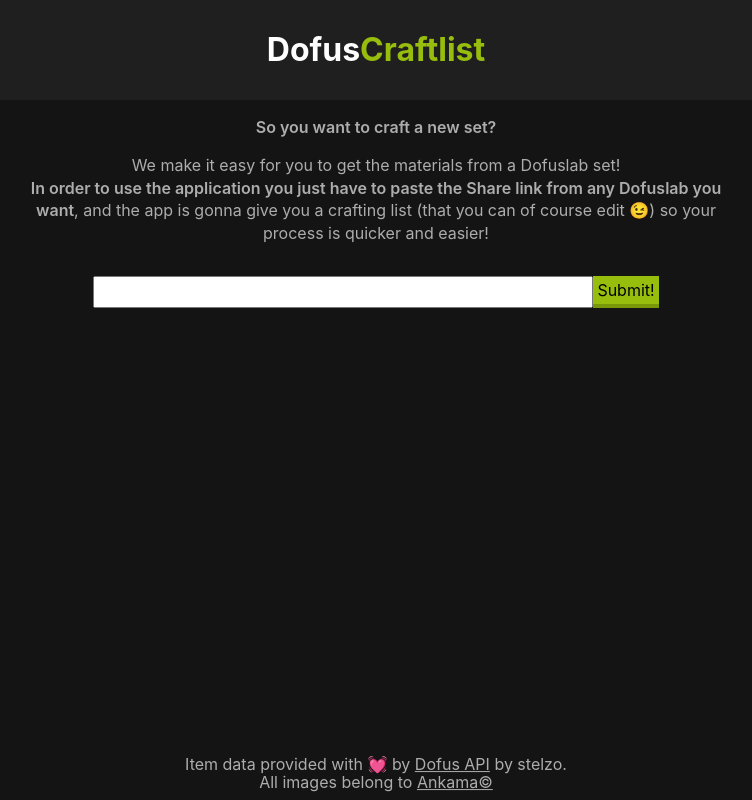
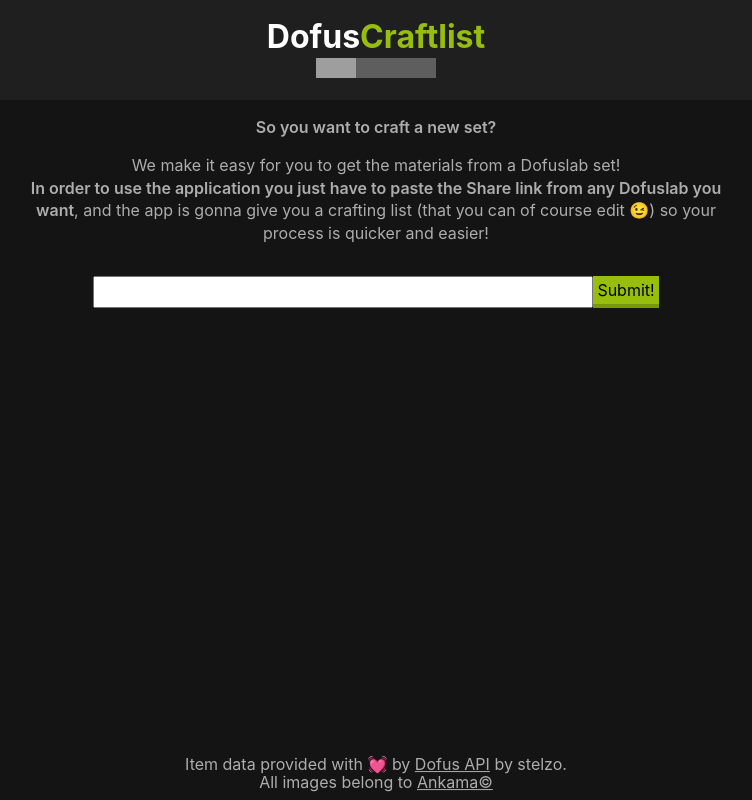
Before and after one commit to Josemanki/craftlist, a React (Create React App) app: page /dofuslab in a window 1280 px wide. Shown: the whole page, without its empty margins (264-1016 px from the left). Built offline with nearby package versions, Linux system fonts and the light colour scheme; grey boxes are pictures that could not be loaded.

Commit message:
Multilang implementation.

```diff
--- a/src/components/Header.js
+++ b/src/components/Header.js
@@ -1,15 +1,62 @@
 import React from 'react'
 import { Link } from 'react-router-dom'
+
+
+
+let lang = 'en';
+
+function setLang(langCode) {
+  lang = langCode.target.id;
+  console.log(langCode.target.id)
+  document.getElementById('en').style.opacity = "0.5";
+  document.getElementById('es').style.opacity = "0.5";
+  document.getElementById('fr').style.opacity = "0.5";
+  document.getElementById(langCode.target.id).style.opacity = "1";
+}
 
 function Header() {
   return (
       <header className="header">
-        <Link className="header__logo-link" to="/">
-          <h1 className="header__title">Dofus</h1>
-          <h1 className="header__title header__title--accent">Craftlist</h1>
-        </Link>
+        <div >
+          <Link className="header__logo-link" to="/">
+            <h1 className="header__title">Dofus</h1>
+            <h1 className="header__title header__title--accent">Craftlist</h1>
+          </Link>
+        </div>
+        <div style={{marginTop: '2px'}}>
+          <div id="en" style={{display: 'inline-block', opacity: 1}} onClick={setLang}>
+            <img
+                id="en"
+                width="40px"
+                height="20px"
+                alt="English"
+                src="http://purecatamphetamine.github.io/country-flag-icons/3x2/US.svg"
+                />
+          </div>
+          <div id="fr" style={{display: 'inline-block', opacity: 0.5}} onClick={setLang}>
+            <img
+                id="fr"
+                width="40px"
+                height="20px"
+                alt="France"
+                src="http://purecatamphetamine.github.io/country-flag-icons/3x2/FR.svg"/>
+          </div>
+
+          <div id="es" style={{display: 'inline-block', opacity: 0.5}} onClick={setLang}>
+            <img
+                id="es"
+                width="40px"
+                height="20px"
+                  alt="Spanish"
+                  src="https://purecatamphetamine.github.io/country-flag-icons/3x2/ES.svg"/>
+          </div>
+        </div>
       </header>
+
   )
+
+
 }
 
+export {lang}
 export default Header
--- a/src/components/Searchbar.js
+++ b/src/components/Searchbar.js
@@ -1,13 +1,17 @@
 import axios from "axios";
 import React, { useState } from "react";
 import SearchResults from "./SearchResults";
+import {lang} from "./Header";
 
 // Request URL https://enc.dofusdu.de/dofus/en/equipment?page%5Bnumber%5D=1&page%5Bsize%5D=20&search%5Bname%5D=harebourg
+
 
 function Searchbar({ setItemList, itemList, currentPage }) {
   const [searchQuery, setSearchQuery] = useState("");
   const [searchResults, setSearchResults] = useState([]);
   const [isFocused, setIsFocused] = useState(false);
+
+  console.log(lang)
 
   const handleFocus = () => {
     setIsFocused(true);
@@ -24,8 +28,8 @@
     if (e.target.value.length >= 3) {
       const requestUrl =
         currentPage === "equipment"
-          ? `https://enc.dofusdu.de/dofus/en/equipment?page%5Bnumber%5D=1&page%5Bsize%5D=96&search%5Bname%5D=`
-          : `https://enc.dofusdu.de/dofus/en/resources?page%5Bnumber%5D=1&page%5Bsize%5D=96&search%5Bname%5D=`;
+          ? `https://enc.dofusdu.de/dofus/${lang}/equipment?page%5Bnumber%5D=1&page%5Bsize%5D=96&search%5Bname%5D=`
+          : `https://enc.dofusdu.de/dofus/${lang}/resources?page%5Bnumber%5D=1&page%5Bsize%5D=96&search%5Bname%5D=`;
       const res = await axios.get(`${requestUrl}${e.target.value}`);
       const filteredRes = res.data.items.filter((item) =>
         item.name.toLowerCase().includes(e.target.value.toLowerCase())
--- a/src/index.css
+++ b/src/index.css
@@ -11,3 +11,12 @@
   font-family: source-code-pro, Menlo, Monaco, Consolas, 'Courier New',
     monospace;
 }
+
+.parent-flags {
+  display: flex;
+  flex-wrap: wrap;
+  /* for horizontal aligning of child divs */
+  justify-content: center;
+  /* for vertical aligning */
+  align-items: center;
+}
--- a/src/pages/Dofuslab.js
+++ b/src/pages/Dofuslab.js
@@ -1,6 +1,7 @@
 import React, { useState } from "react";
 import { useHistory } from "react-router-dom";
 import axios from "axios";
+import lang from "../components/Header";
 
 export default function Dofuslab({ setItemList }) {
   const [dofusLabError, setDofusLabError] = useState("");
@@ -19,7 +20,7 @@
       await Promise.all(
         data.data.map(async (item) => {
           const res = await axios.get(
-            `https://enc.dofusdu.de/dofus/en/equipment/${item.dofusID}`
+            `https://enc.dofusdu.de/dofus/${lang}/equipment/${item.dofusID}`
           );
           if (res.data.hasOwnProperty("recipe")) {
             finalScrapeData.push({ ...res.data, quantity: 1 });
```
